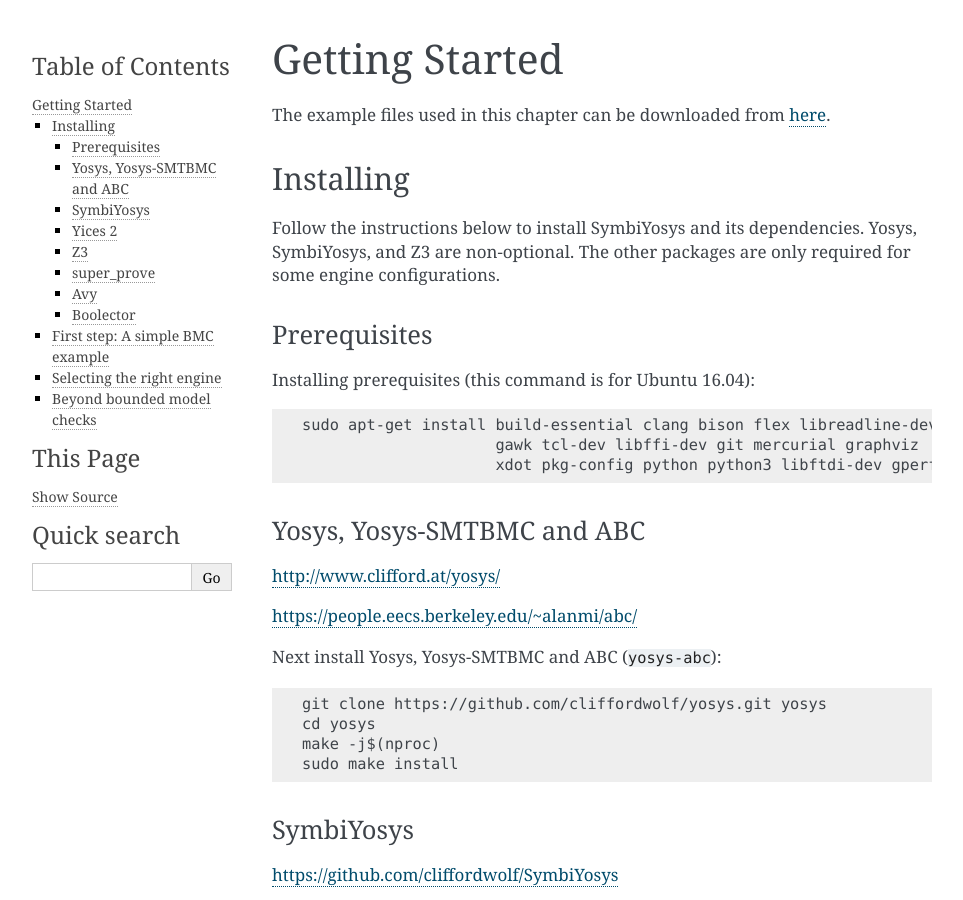
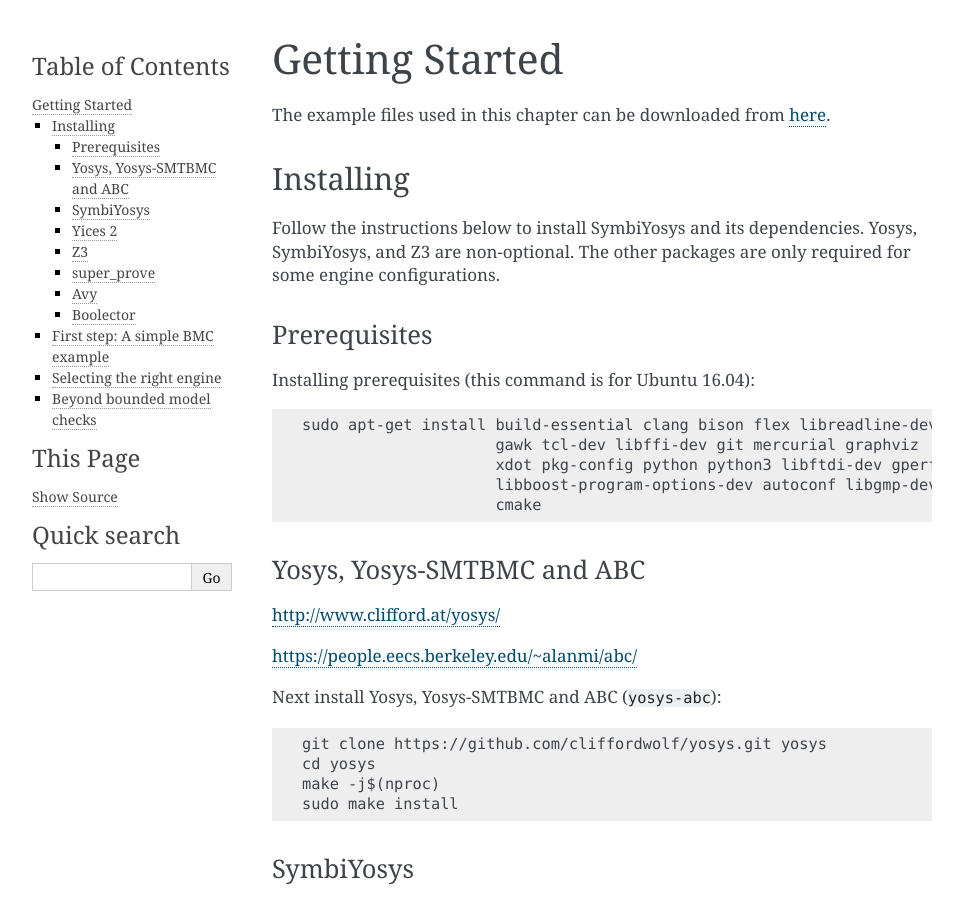
Before and after one commit to YosysHQ/sby, a Sphinx documentation site: the page built from docs/source/quickstart.rst, in a window 1280 px wide and 900 px high. Shown: the whole window, without its empty margins (148-1111 px from the left). Built offline with Sphinx 7.4.7, drawn with Linux system fonts in a browser that asks for light colours.

Commit message:
Add missing prerequisites to quickstart guide

```diff
--- a/docs/source/quickstart.rst
+++ b/docs/source/quickstart.rst
@@ -21,7 +21,9 @@
 
    sudo apt-get install build-essential clang bison flex libreadline-dev \
                         gawk tcl-dev libffi-dev git mercurial graphviz   \
-                        xdot pkg-config python python3 libftdi-dev gperf
+                        xdot pkg-config python python3 libftdi-dev gperf \
+                        libboost-program-options-dev autoconf libgmp-dev \
+                        cmake
 
 Yosys, Yosys-SMTBMC and ABC
 ~~~~~~~~~~~~~~~~~~~~~~~~~~~
```
